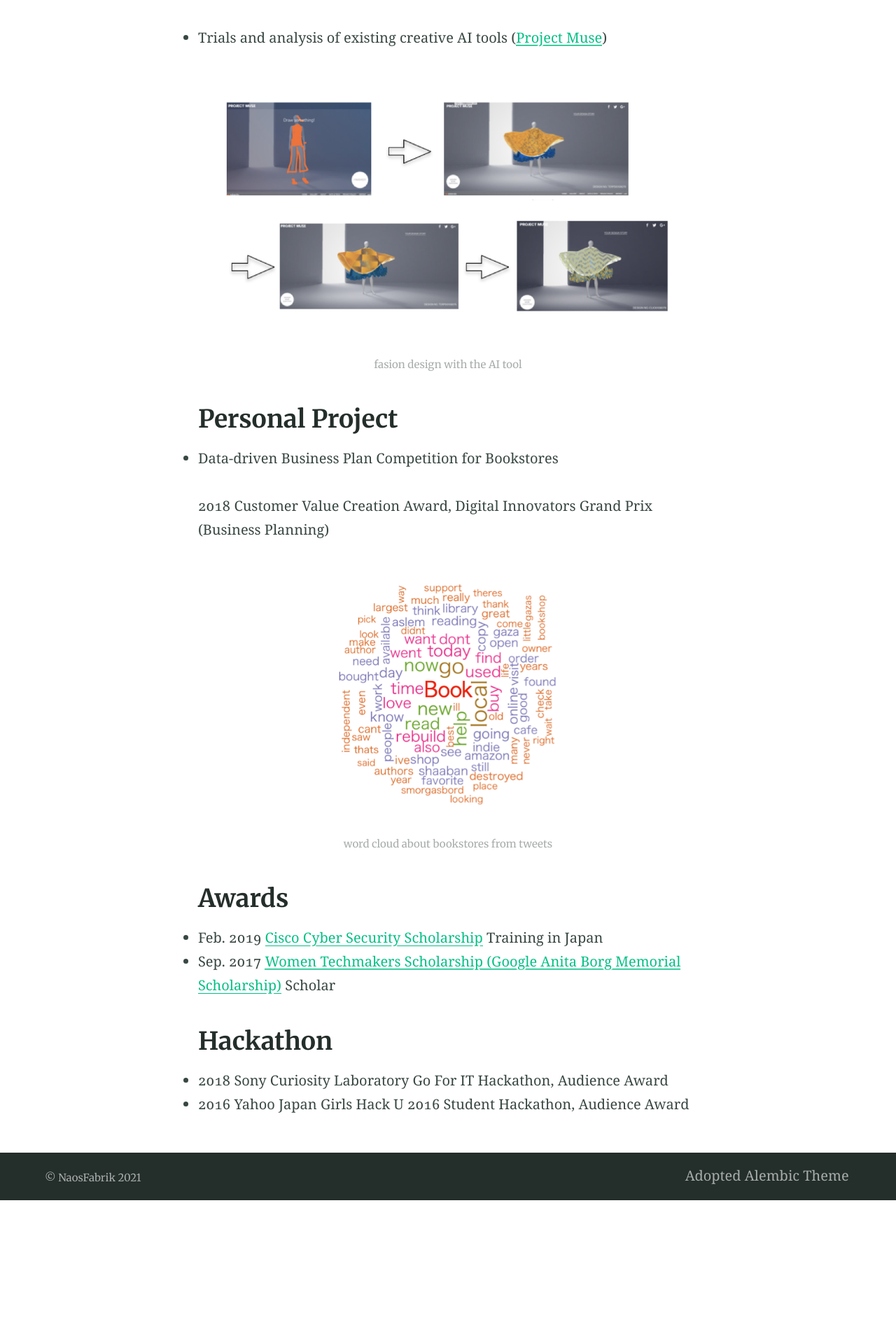
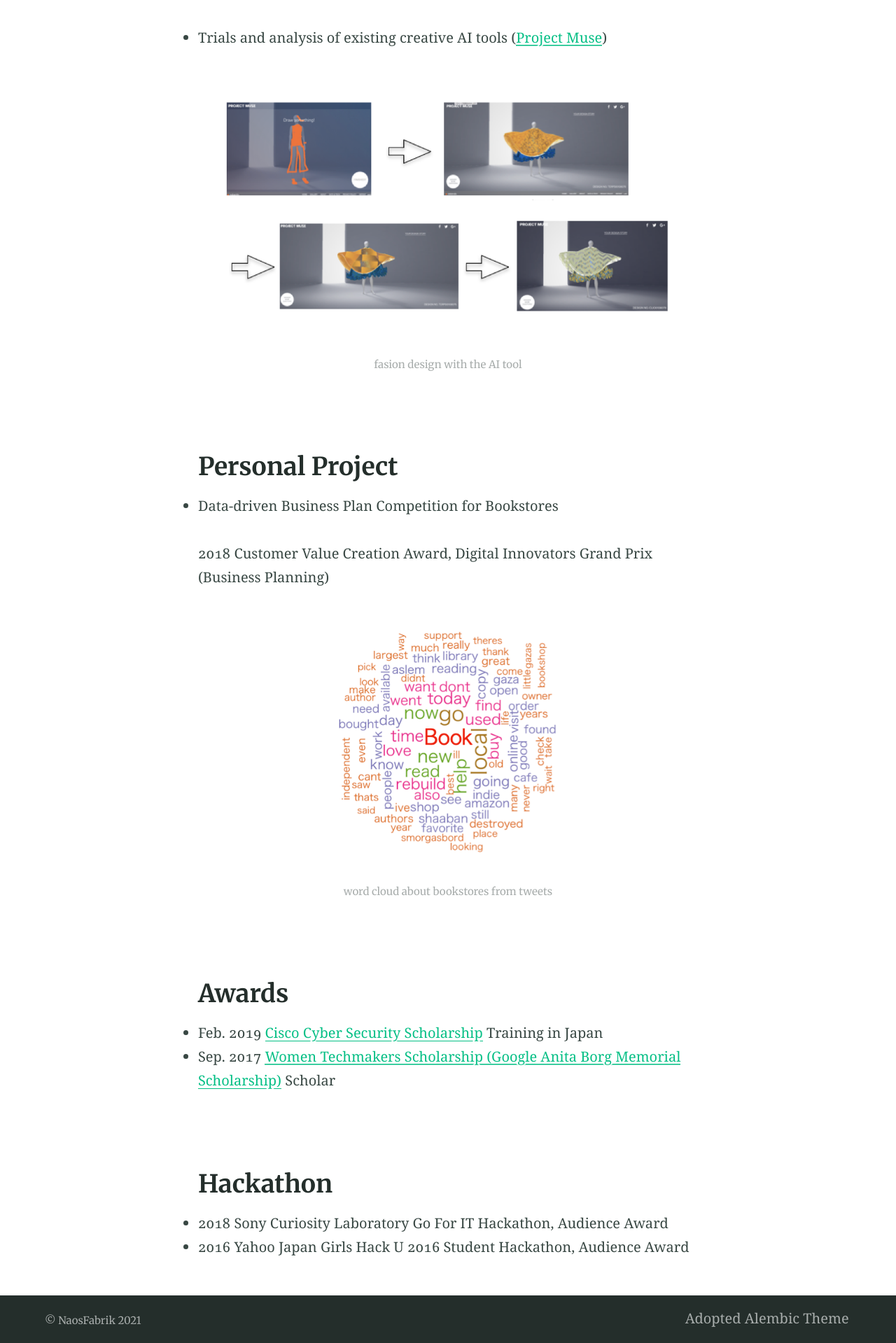
Before and after one commit to NaosFabrik/NaosFabrik.github.io, a Jekyll site: the page built from elements2.md, in a window 1280 px wide. Shown: the part 967-2886 px from the top of the page at 70% size. Built offline with Jekyll 4.4.1, drawn with Linux system fonts in a browser that asks for light colours; before the commit the page ends 2682 px from its top, so only the background shows below that.

Commit message:
Update elements2.md

```diff
--- a/elements2.md
+++ b/elements2.md
@@ -6,7 +6,7 @@ excerpt: "Project"
 * Graduation Thesis
 
  "Two Dimensional Put-in/Take-out Detection of Linens with Ultrasonic Microphone Array"
-<br/>
+<br>
 
 * Data visualization coursework
 
@@ -17,6 +17,7 @@ excerpt: "Project"
 
 {% include figure.html image="/assets/project/project_02.png" caption="fasion design with the AI tool" width="800" height="400"  %}
 
+<br>
 
 ## Personal Project
 
@@ -26,10 +27,14 @@ excerpt: "Project"
 
 {% include figure.html image="/assets/project/project_03.png" caption="word cloud about bookstores from tweets" width="400" height="400"  %}
 
+<br>
+
 ## Awards
 * Feb. 2019 [Cisco Cyber Security Scholarship](https://mkto.cisco.com/Security-Scholarship.html) Training in Japan
 * Sep. 2017 [Women Techmakers Scholarship (Google Anita Borg Memorial Scholarship)](https://buildyourfuture.withgoogle.com/scholarships/) Scholar
 
+<br>
+
 ## Hackathon
 * 2018 Sony Curiosity Laboratory Go For IT Hackathon, Audience Award
 * 2016 Yahoo Japan Girls Hack U 2016 Student Hackathon, Audience Award
```
